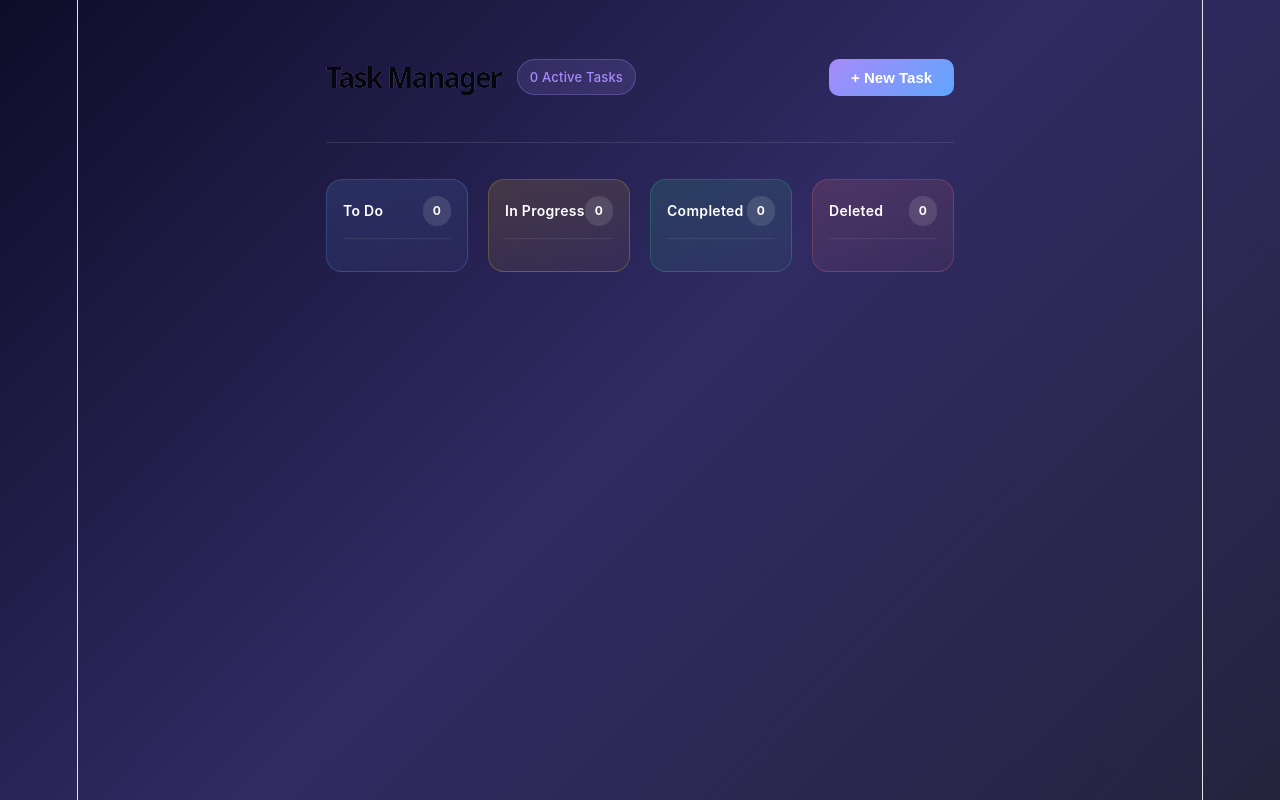
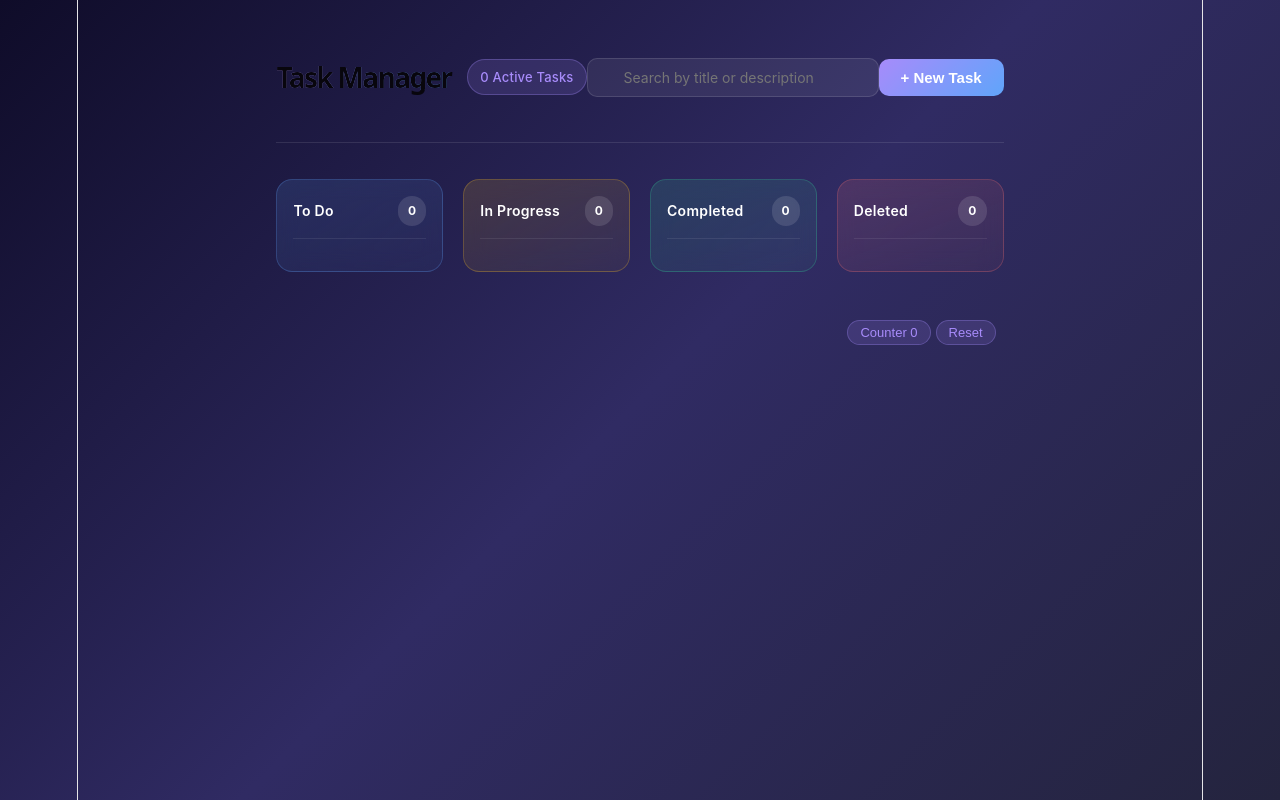
Before and after one commit to ssurbhisharma-1408/react-task-manager, a React (Vite) app in the folder react-task-manager/: page / in a window 1280 px wide. Built offline with nearby package versions, Linux system fonts and the light colour scheme.

Commit message:
feat:added search bar using debouncing

```diff
--- a/react-task-manager/src/App.css
+++ b/react-task-manager/src/App.css
@@ -9,15 +9,16 @@ body {
   background: #0f0c29;
   background: linear-gradient(135deg, #0f0c29, #302b63, #24243e);
   min-height: 100vh;
+  width: 100%;
   color: #fff;
-
 }
 
 
 .app {
-  max-width: 100%;
+  min-height: 100vh;
   margin: 0 auto;
   padding: 32px 24px;
+
 }
 
 
@@ -30,13 +31,12 @@ body {
   border-bottom: 1px solid rgba(255,255,255,0.1);
 }
 
-.header-left { display: flex; align-items: center; gap: 16px; }
+.header-left { display: flex; align-items: center; gap: 16px;}
 
 .app-header h1 {
   font-size: 28px;
   font-weight: 700;
   background: linear-gradient(90deg, #a78bfa, #60a5fa);
-
   background-clip: text;
 }
 
@@ -49,6 +49,74 @@ body {
   font-size: 13px;
   font-weight: 500;
 }
+
+.search-wrapper {
+  position: relative;
+  display: flex;
+  align-items: center;
+  flex: 1;
+  max-width: 340px;
+}
+.search-input {
+  width: 100%;
+  padding: 10px 36px 10px 36px;
+  background: rgba(255, 255, 255, 0.07);
+  border: 1px solid rgba(255, 255, 255, 0.12);
+  border-radius: 10px;
+  color: #fff;
+  font-size: 14px;
+  font-family: 'Inter', sans-serif;
+  transition: border-color 0.2s, background 0.2s;
+}
+.search-clear {
+  position: absolute;
+  right: 10px;
+  background: none;
+  border: none;
+  color: rgba(255, 255, 255, 0.4);
+  cursor: pointer;
+  font-size: 13px;
+  padding: 2px 4px;
+  border-radius: 4px;
+}
+.search-wrapper {
+  position: relative; /* already hoga, confirm karo */
+}
+
+.search-dropdown {
+  position: absolute;
+  top: calc(100% + 8px);
+  left: 0;
+  right: 0;
+  background: #1e1b3a;
+  border: 1px solid rgba(167, 139, 250, 0.3);
+  border-radius: 12px;
+  overflow: hidden;
+  z-index: 200;
+  box-shadow: 0 16px 40px rgba(0, 0, 0, 0.5);
+  max-height: 320px;
+  overflow-y: auto;
+  animation: slideUp 0.2s ease;
+}
+
+.search-result-item {
+  padding: 12px 16px;
+  border-bottom: 1px solid rgba(255, 255, 255, 0.06);
+  cursor: pointer;
+  background: rgba(255,255,255,0.06);
+  border: 1px solid rgba(255,255,255,0.1);
+  border-radius: 12px;
+  transition: background 0.15s;
+}
+.search-result-top {
+  display: flex;
+  justify-content: space-between;
+  align-items: center;
+  gap: 8px;
+  margin-bottom: 4px;
+}
+
+
 
 .btn-add-task {
   padding: 10px 22px;
@@ -285,10 +353,28 @@ body {
 }
 .btn-save:hover { opacity: 0.9; transform: translateY(-1px); }
 
+.counter-btns{
+  display: flex;
+  justify-content: flex-end;
+  gap: 5px;
+  margin-top: 48px;
+  padding-right: 8px;
+  padding-bottom: 24px;
+}
+.counter-btn{
+  background: rgba(167,139,250,0.15);
+  border: 1px solid rgba(167,139,250,0.3);
+  color: #a78bfa;
+  padding: 4px 12px;
+  border-radius: 20px;
+  font-size: 13px;
+  font-weight: 500;
+
+}
 @media (max-width: 900px) {
   .board { grid-template-columns: repeat(2, 1fr); }
 }
 @media (max-width: 540px) {
-  .board { grid-template-columns: 1fr; }
-  .app-header { flex-direction: column; gap: 14px; align-items: flex-start; }
+  .board { grid-template-columns: 1fr;}
+  .app-header { flex-direction: column; gap: 14px; align-items: flex-start;}
 }
--- a/react-task-manager/src/App.jsx
+++ b/react-task-manager/src/App.jsx
@@ -1,5 +1,5 @@
 // src/App.jsx
-import { useState } from "react";
+import { useState,useEffect } from "react";
 import TaskModal from "./components/TaskModal";
 import TaskColumn from "./components/TaskColumn";
 import "./App.css";
@@ -17,6 +17,25 @@ export default function App() {
   };
    const [showModal, setShowModal] = useState(false);
    const [editingTask, setEditingTask] = useState(null);
+   const [count,setCounter] = useState(0);
+   const [searchInput,setSearchInput]=useState("");
+   const [searchQuery,setSearchQuery] = useState("");
+
+    const increment =()=>{
+      setCounter(prev => prev+2);
+      setTimeout(()=>{
+         setCounter(prev=> prev+2);
+      },3000)
+    }
+     useEffect (()=>{
+      const timer = setTimeout(()=>{
+        setSearchQuery(searchInput);
+      },2000);
+
+      return ()=>clearTimeout(timer);
+
+     },[searchInput]);
+
 
     const handleSave = ({ title, description }) => {
     if (editingTask) {
@@ -62,6 +81,52 @@ export default function App() {
           <h1>Task Manager</h1>
           <span className="total-badge">{totalActive} Active Tasks</span>
         </div>
+
+          <div className="search-wrapper">
+            <input type="text"
+            className="search-input"
+            value={searchInput}
+            placeholder="Search by title or description"
+            onChange={e=>setSearchInput(e.target.value)}/>
+            {searchInput && (
+            <button className="search-clear" onClick={() => { setSearchInput(""); setSearchQuery(""); }}>
+              X
+            </button>
+          )}
+          {searchQuery.trim() && (
+  <div className="search-dropdown">
+    {(() => {
+      const results = tasks.filter(t => {
+        const keyword = searchQuery.toLowerCase();
+        return (
+          (t.title).toLowerCase().includes(keyword) ||
+          (t.description).toLowerCase().includes(keyword)
+        );
+      });
+
+      return results.length === 0 ? (
+        <p className="search-empty">No tasks found for "{searchQuery}"</p>
+      ) : (
+        results.map(t => (
+          <div key={t.id} className="search-result-item">
+            <div className="search-result-top">
+              <span>{t.title}</span>
+              <span>
+                {t.status}
+              </span>
+            </div>
+            {t.description && (
+              <p>{t.description}</p>
+            )}
+          </div>
+        ))
+      );
+    })()}
+  </div>
+)}
+          </div>
+
+
         <button className="btn-add-task" onClick={openAddModal}>
           + New Task
         </button>
@@ -71,13 +136,19 @@ export default function App() {
           <TaskColumn
             key={col}
             status={col}
-            tasks={tasks.filter(t => t.status === col)}
+            tasks={tasks.filter(t=>t.status===col)}
             onDeletePermanently={deletePermanently}
             onEdit={openEditModal}
             onDrop={handleDrop}
           />
         ))}
       </div>
+
+          <div className = "counter-btns">
+          <button className="counter-btn" onClick={increment}> Counter {count}</button>
+          <button className= "counter-btn" onClick={()=>setCounter(0)}> Reset</button>
+          </div>
+
 
       {showModal && (
         <TaskModal
@@ -86,6 +157,8 @@ export default function App() {
           onClose={() => { setShowModal(false); setEditingTask(null); }}
         />
       )}
+
+
     </div>
   );
 }
```
